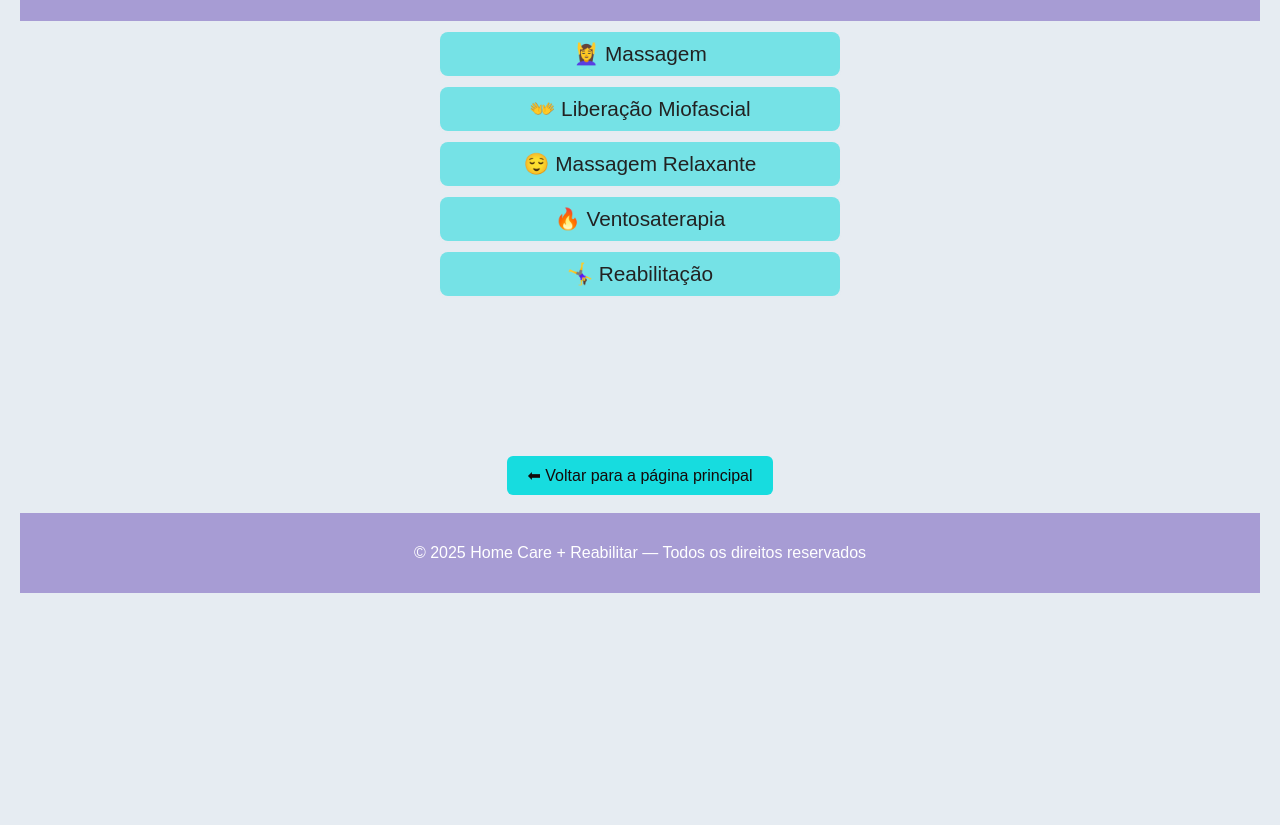
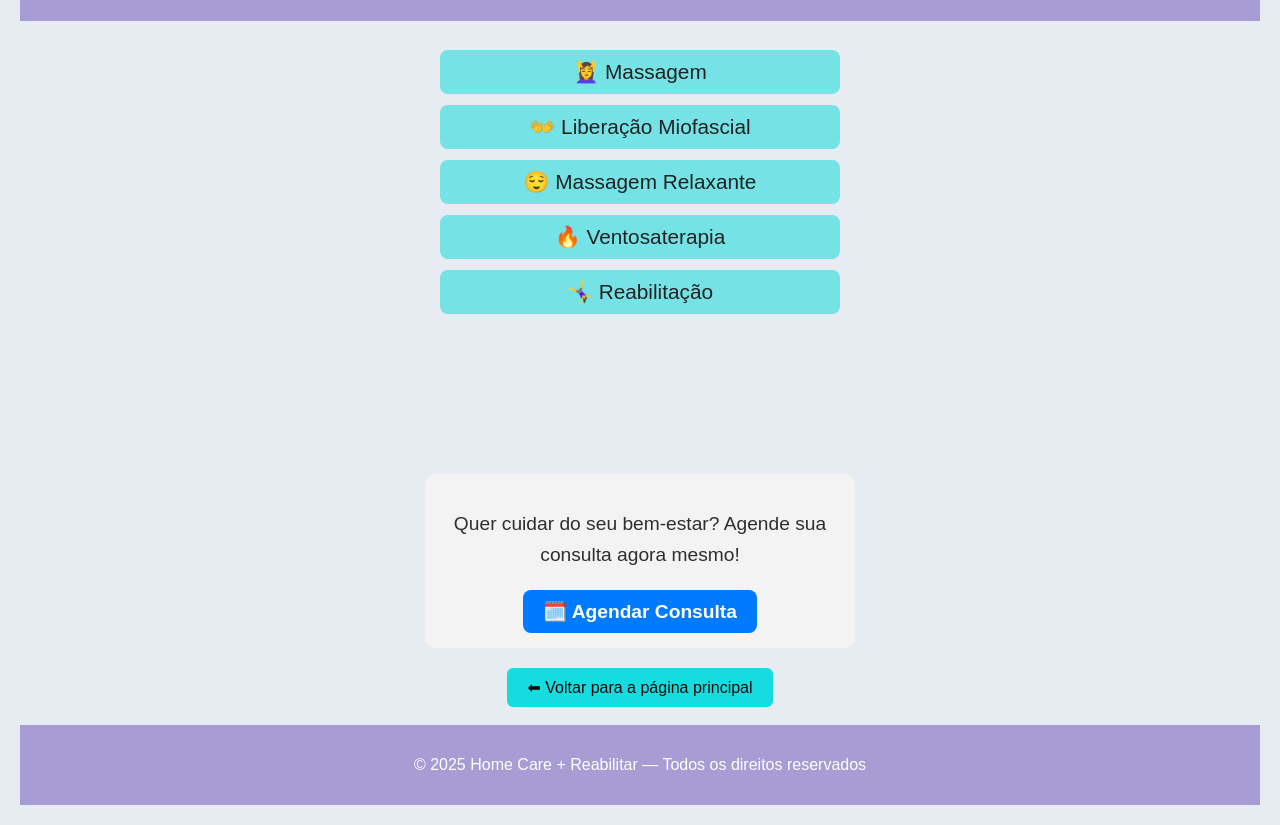
Before and after one commit to devJailson/Site_Home_CAre, a plain HTML site: page serviço.html in a window 1280 px wide. Shown: the part 120-945 px from the top of the page. Before the commit the page ends 800 px from the top, so only its background shows below. Drawn offline with Linux system fonts and the light colour scheme.

Commit message:
#Atualização na pagina serviço com a funçaoa agendar consulta#

```diff
--- a/css/estilo.css
+++ b/css/estilo.css
@@ -142,6 +142,35 @@ ul {
     max-width: 400px;
     margin: 0 auto 10rem;
 }
+
+/* Estilo da tag personalizada <agendat-consulta> */
+
+agendat-consulta {
+    display: block;
+    margin: 20px auto;
+    padding: 15px;
+    background-color: #f3f3f3;
+    border-radius: 10px;
+    text-align: center;
+    max-width: 400px;
+    font-size: 1.2em;
+}
+
+agendat-consulta a {
+    display: inline-block;
+    background-color: #007BFF;
+    color: white;
+    padding: 10px 20px;
+    border-radius: 8px;
+    text-decoration: none;
+    font-weight: bold;
+    transition: background-color 0.3s;
+}
+
+agendat-consulta a:hover {
+    background-color: #0056b3;
+}
+
 
 li {
     background: #75e2e6;
--- a/serviço.html
+++ b/serviço.html
@@ -4,16 +4,19 @@
     <meta charset="UTF-8">
     <meta name="viewport" content="width=device-width, initial-scale=1.0">
     <title>Serviços</title>
+
+    <!-- voltar a  CSS principal -->
     <link rel="stylesheet" href="css/estilo.css">
-    <style>
 
-    </style>
+    <!-- Importa o CSS específico da tag personalizada -->
+    <link rel="stylesheet" href="css/agendat-consulta.css">
 </head>
 
 <body>
     <header>
         <h1>💆‍♀️ Nossos Serviços</h1>
     </header>
+    <br>
 
     <main>
         <ul>
@@ -22,17 +25,22 @@
             <li>😌 Massagem Relaxante</li>
             <li>🔥 Ventosaterapia</li>
             <li>🤸‍♀️ Reabilitação</li>
+
         </ul>
 
+
+        <!-- Nova tag personalizada -->
+        <agendat-consulta>
+            <p>Quer cuidar do seu bem-estar? Agende sua consulta agora mesmo!</p>
+            <a href="agendamento.html">🗓️ Agendar Consulta</a>
+        </agendat-consulta>
     </main>
 
-    <a  href="index.html">⬅ Voltar para a página principal</a>
+    <a href="index.html">⬅ Voltar para a página principal</a>
     <br><br>
-    <!-- RODAPÉ -->
 
     <footer>
         <p>&copy; 2025 Home Care + Reabilitar — Todos os direitos reservados</p>
     </footer>
-
 </body>
 </html>
```
